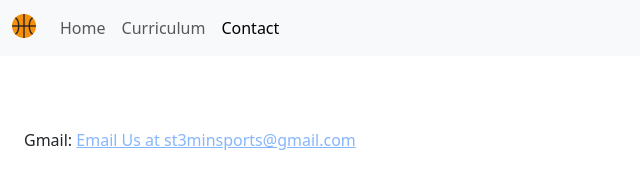
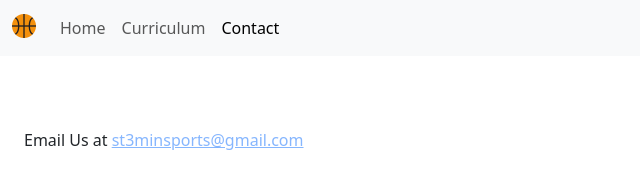
Before and after one commit to STEMinSports/STEMinSports.github.io, a plain HTML site: page contact.html in a window 1280 px wide. Shown: the whole page, without its empty margins (0-640 px from the left). Drawn offline with nearby package versions, Linux system fonts and the light colour scheme.

Commit message:
Update contact.html

```diff
--- a/contact.html
+++ b/contact.html
@@ -34,8 +34,8 @@
         <div class="container-fluid mt-5 p-4">
 
             <p>
-                Gmail:
-                <a class="link-opacity-50" href="mailto:st3minsports@gmail.com">Email Us at st3minsports@gmail.com</a>
+                Email Us at
+                <a class="link-opacity-50" href="mailto:st3minsports@gmail.com">st3minsports@gmail.com</a>
             </p>
         </div>
 
```
